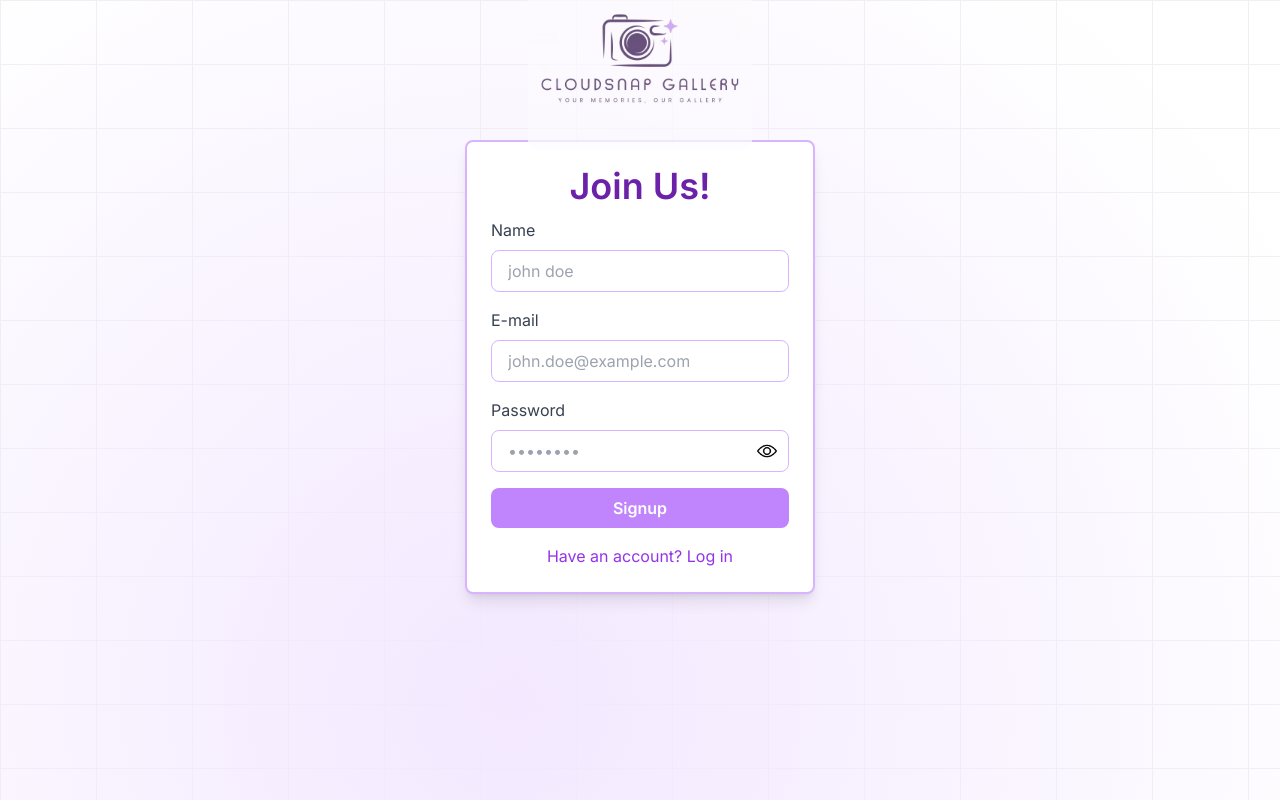
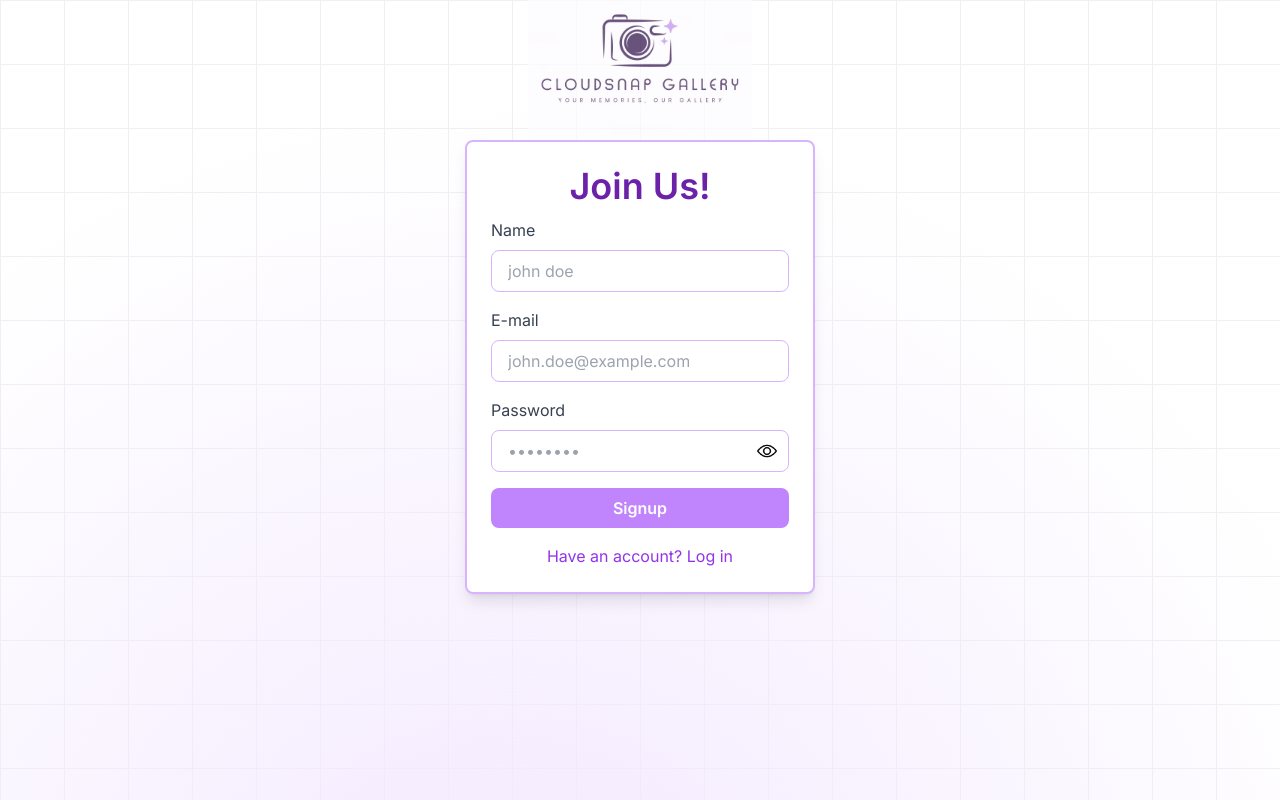
Before and after one commit to ak225598/cloudsnap, a Next.js app: page /signup in a window 1280 px wide. Built offline with nearby package versions, Linux system fonts and the light colour scheme.

Commit message:
style: adjust logo and grid appearance

```diff
--- a/src/components/Background.js
+++ b/src/components/Background.js
@@ -4,10 +4,10 @@ export default function Background() {
       <img
         src="/logo.png"
         alt="Logo"
-        className="w-[150px] h-auto scale-150 opacity-70 rounded-lg"
+        className="w-[150px] h-auto scale-150 opacity-70 rounded-lg -z-10"
       />
-      <div className="absolute inset-0 -z-10 h-full w-full bg-white bg-[linear-gradient(to_right,#f0f0f0_1px,transparent_1px),linear-gradient(to_bottom,#f0f0f0_1px,transparent_1px)] bg-[size:6rem_4rem]">
-        <div className="absolute bottom-0 left-0 right-0 top-0 bg-[radial-gradient(circle_900px_at_40%_700px,#f3e8ff,transparent)]"></div>
+      <div className="absolute inset-0 -z-20 h-full w-full bg-white bg-[linear-gradient(to_right,#f0f0f0_1px,transparent_1px),linear-gradient(to_bottom,#f0f0f0_1px,transparent_1px)] bg-[size:4rem_4rem]">
+        <div className="fixed inset-0 -z-30 bg-[radial-gradient(circle_900px_at_40%_1000px,#f3e8ff,transparent)]"></div>
       </div>
     </div>
   );
```
